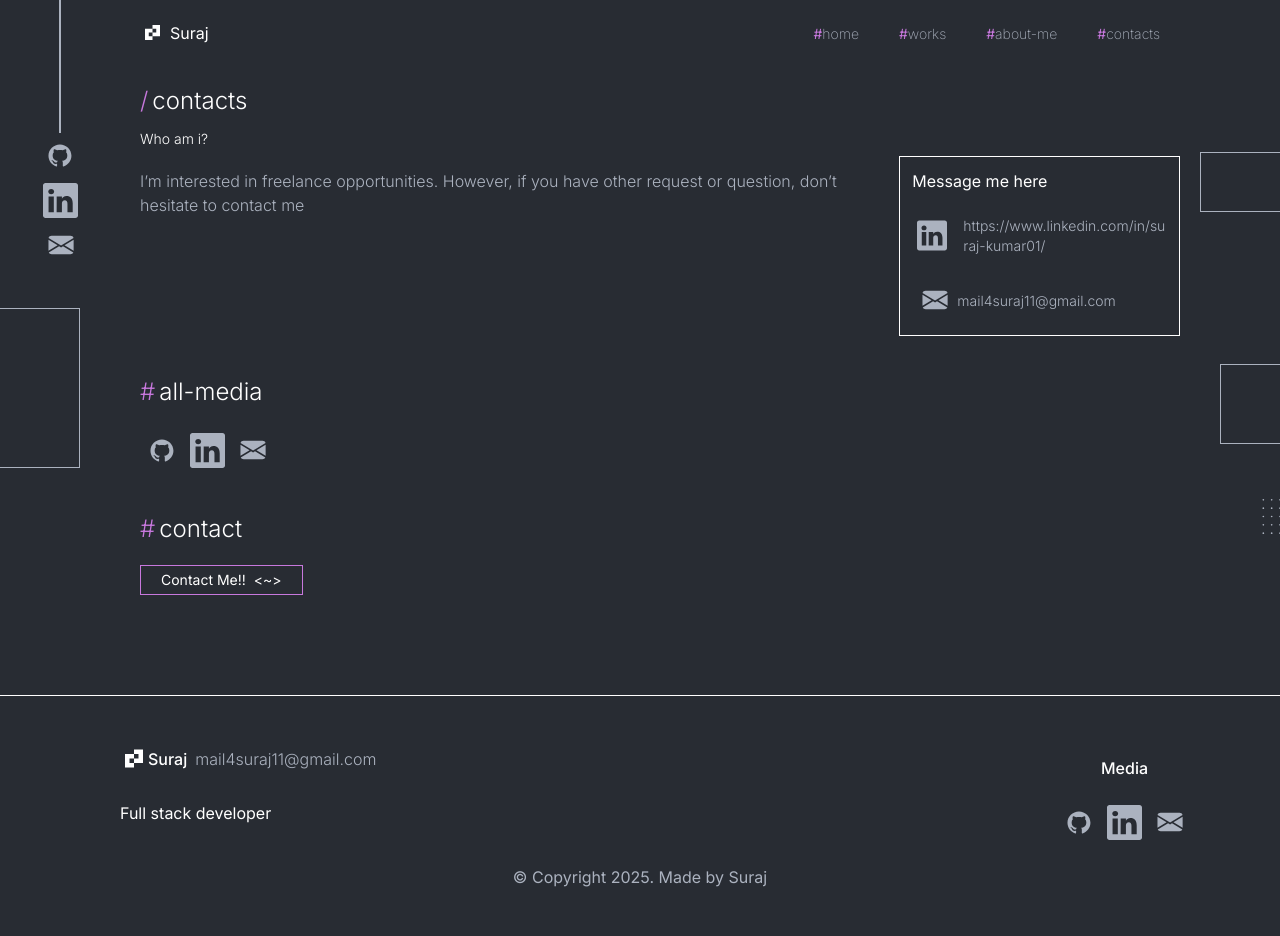
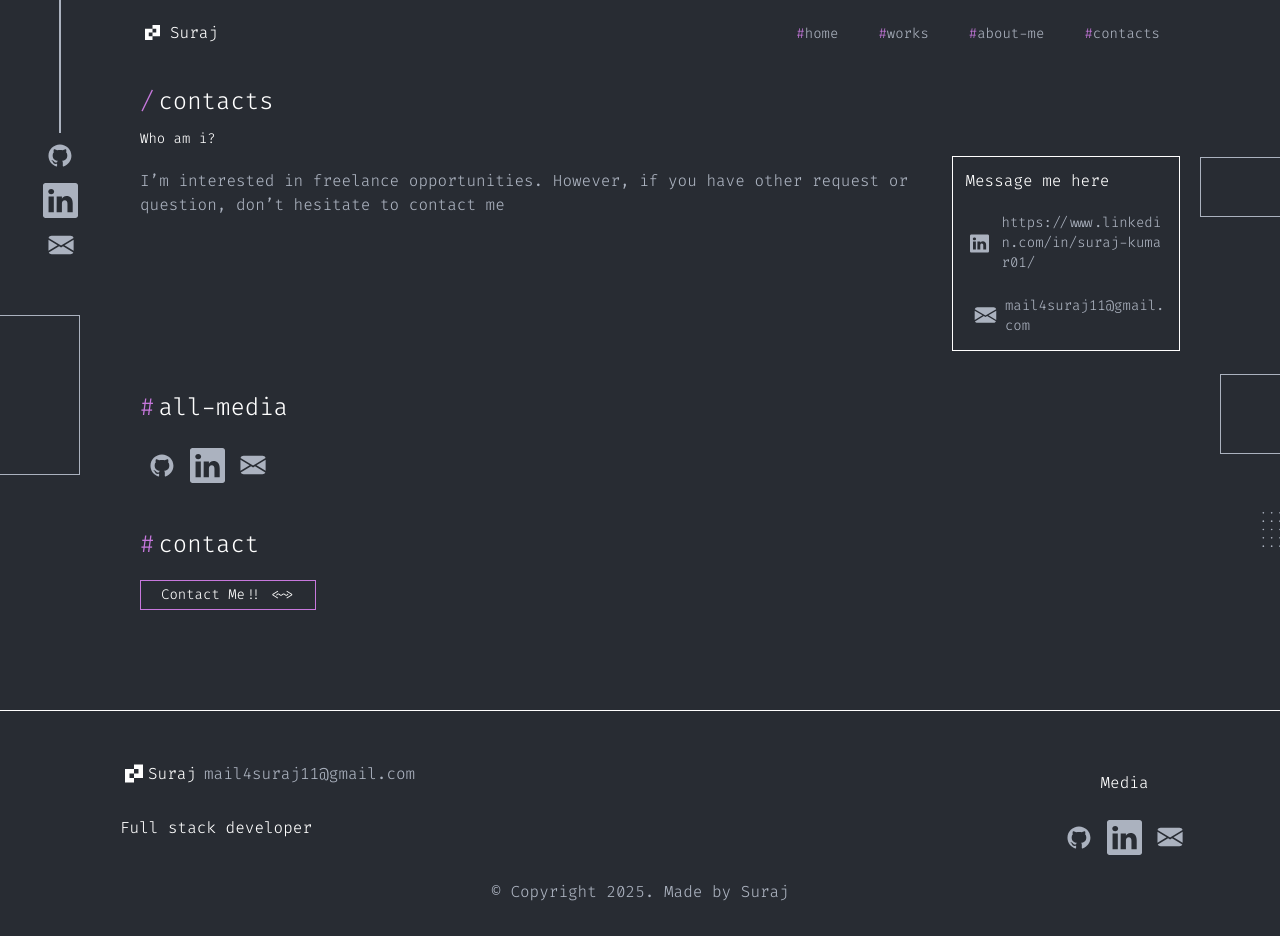
Before and after one commit to rockzsuraj/professional-porfolio, a Next.js app: page /contact in a window 1280 px wide. Built offline with nearby package versions, Linux system fonts and the light colour scheme.

Commit message:
fix: contact form issue

```diff
--- a/src/app/components/form/ContactForm.tsx
+++ b/src/app/components/form/ContactForm.tsx
@@ -29,6 +29,11 @@ const ContactForm: FC<Props> = (props) => {
 
     const handleSetSubmitting = async (event: MouseEvent<HTMLButtonElement>) => {
         event.preventDefault();
+        const { email, message, name, title } = formData;
+        if (!email || !message || !name || !title) {
+            setSubmitStatus('info')
+            return;
+        }
         setIsSubmitting(true);
         try {
             const response = await fetch('/api/contact', {
@@ -56,7 +61,7 @@ const ContactForm: FC<Props> = (props) => {
         <div className='fixed inset-0 flex items-center justify-center z-30 backdrop-blur-lg' onClick={props.close}>
             <div className='relative bg-background border-1 border-gray max-w-full'>
                 <button onClick={props.close} className='absolute right-4 top-4 text-gray'>X</button>
-                <div className='flex col p-5'>
+                <div className='flex col p-5' onClick={(e) => e.stopPropagation()}>
                     <form>
                         <div className='mt-10 flex flex-row'>
                             <input
@@ -118,6 +123,9 @@ const ContactForm: FC<Props> = (props) => {
                                 </button>
                             </div>
                         </div>
+                        {submitStatus === 'info' && (
+                            <p className="text-green-600">Please fill all required form!</p>
+                        )}
                         {submitStatus === 'success' && (
                             <p className="text-green-600">Message sent successfully!</p>
                         )}
--- a/src/app/layout.tsx
+++ b/src/app/layout.tsx
@@ -1,4 +1,4 @@
-import { Inter } from 'next/font/google';
+import { Fira_Code } from 'next/font/google';
 import './globals.css';
 import Footer from './components/sections/Footer';
 import Header from './components/sections/Header';
@@ -7,7 +7,12 @@ import SidebarRight from './components/sidebar/SidebarRight';
 import { SpeedInsights } from "@vercel/speed-insights/next"
 import Head from './head';
 
-const inter = Inter({ subsets: ['latin'] });
+// Initialize Fira Code with default settings
+const firaCode = Fira_Code({
+  subsets: ['latin'],
+  weight: '300', // Regular
+  variable: '--font-default', // CSS variable for global use
+});
 
 export default function RootLayout({
   children,
@@ -19,7 +24,7 @@ export default function RootLayout({
       <head>
         <Head />
       </head>
-      <body className={`${inter.className} flex flex-col min-h-screen`}>
+      <body className={`${firaCode.className} font-mono flex flex-col min-h-screen`}>
         {/* Wrap the main content in a div with flex-grow */}
         <div className="flex flex-col flex-grow">
           <div className='flex flex-1'>
```
